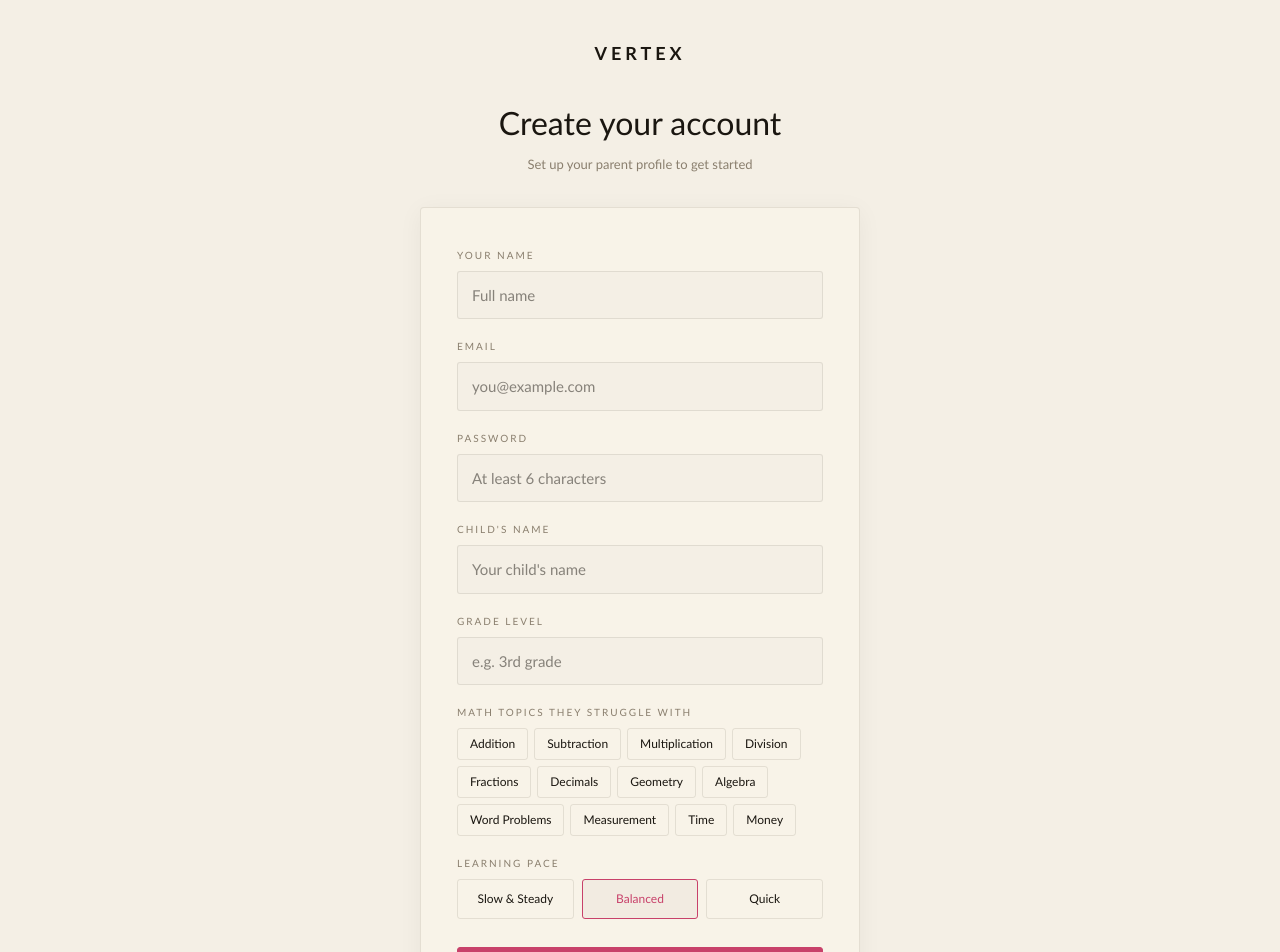
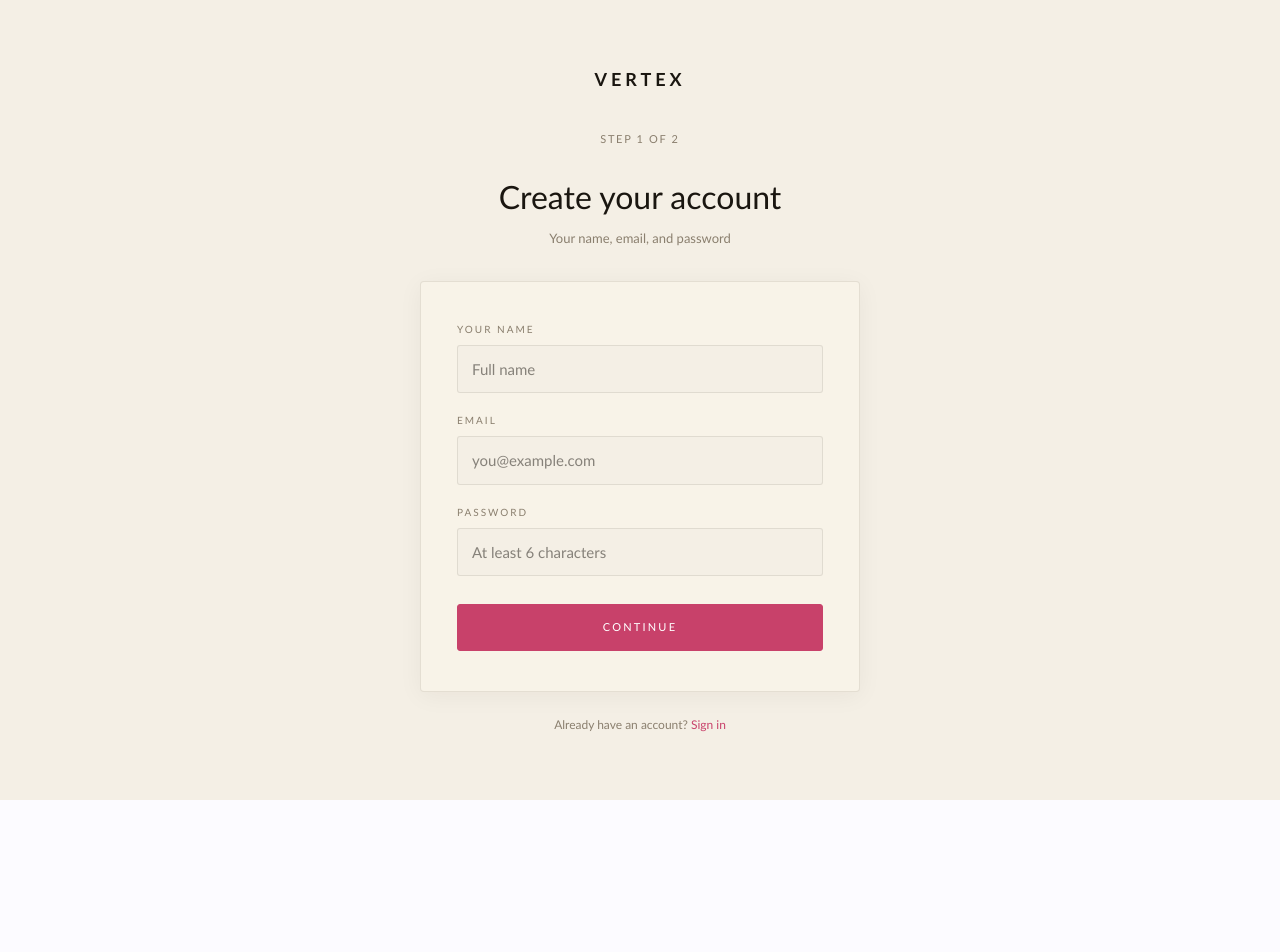
Before and after one commit to pierceluu10/vertex, a Next.js app: page /signup in a window 1280 px wide. Shown: the top 952 px of the page. After the commit the page ends 800 px from the top, so only its background shows below. Built offline with nearby package versions, Linux system fonts and the light colour scheme.

Commit message:
feat: signup and onboarding

```diff
--- a/src/app/globals.css
+++ b/src/app/globals.css
@@ -103,10 +103,24 @@
   * {
     @apply border-border outline-ring/50;
   }
-  body {
-    @apply bg-background text-foreground;
-  }
   html {
     @apply font-sans;
+    overflow: hidden;
+    background-color: var(--background);
+  }
+  body {
+    @apply text-foreground;
+    overflow: hidden;
+    background-color: var(--background);
+    min-height: 100vh;
+    display: flex;
+    flex-direction: column;
+  }
+  /* Scrollable app shell so content can scroll without overscroll bounce on html/body */
+  body > main#app-root {
+    flex: 1;
+    overflow: auto;
+    min-height: 0;
+    background-color: var(--background);
   }
 }
--- a/src/app/layout.tsx
+++ b/src/app/layout.tsx
@@ -28,7 +28,9 @@ export default function RootLayout({
       <body
         className={`${geistSans.variable} ${geistMono.variable} antialiased`}
       >
-        {children}
+        <main id="app-root">
+          {children}
+        </main>
       </body>
     </html>
   );
--- a/src/app/signup/page.tsx
+++ b/src/app/signup/page.tsx
@@ -6,23 +6,38 @@ import { useRouter } from "next/navigation";
 import "@/styles/vertex.css";
 import { createClient } from "@/lib/supabase/client";
 
-export default function SignUpPage() {
-  const router = useRouter();
-  const [name, setName] = useState("");
-  const [email, setEmail] = useState("");
-  const [password, setPassword] = useState("");
-  const [childName, setChildName] = useState("");
-  const [gradeLevel, setGradeLevel] = useState("");
-  const [mathTopics, setMathTopics] = useState<string[]>([]);
-  const [learningPace, setLearningPace] = useState("medium");
-  const [loading, setLoading] = useState(false);
-  const [error, setError] = useState<string | null>(null);
-
 const topicOptions = [
   "Addition", "Subtraction", "Multiplication", "Division",
   "Fractions", "Decimals", "Geometry", "Algebra",
   "Word Problems", "Measurement", "Time", "Money",
 ];
+
+const stepStyles = {
+  border: "1.5px solid rgba(55,45,25,0.10)",
+  selectedBorder: "#c8416a",
+  selectedBg: "rgba(200,65,106,0.06)",
+  selectedColor: "#c8416a",
+  defaultColor: "#1a1610",
+  font: "'Calibri', 'Trebuchet MS', sans-serif",
+};
+
+export default function SignUpPage() {
+  const router = useRouter();
+  const [step, setStep] = useState<1 | 2>(1);
+
+  // Step 1: parent account
+  const [name, setName] = useState("");
+  const [email, setEmail] = useState("");
+  const [password, setPassword] = useState("");
+
+  // Step 2: child info
+  const [childName, setChildName] = useState("");
+  const [gradeLevel, setGradeLevel] = useState("");
+  const [mathTopics, setMathTopics] = useState<string[]>([]);
+  const [learningPace, setLearningPace] = useState<"slow" | "medium" | "fast">("medium");
+
+  const [loading, setLoading] = useState(false);
+  const [error, setError] = useState<string | null>(null);
 
   function toggleTopic(topic: string) {
     setMathTopics((prev) =>
@@ -30,7 +45,13 @@ export default function SignUpPage() {
     );
   }
 
-  async function handleSubmit(e: React.FormEvent) {
+  function handleStep1(e: React.FormEvent) {
+    e.preventDefault();
+    setError(null);
+    setStep(2);
+  }
+
+  async function handleStep2Submit(e: React.FormEvent) {
     e.preventDefault();
     setLoading(true);
     setError(null);
@@ -53,7 +74,12 @@ export default function SignUpPage() {
       return;
     }
 
-    if (data.user) {
+    if (!data.user) {
+      setError("Something went wrong. Please try again.");
+      setLoading(false);
+      return;
+    }
+
     const { error: profileError } = await supabase.from("parents").insert({
       id: data.user.id,
       email,
@@ -61,7 +87,7 @@ export default function SignUpPage() {
       child_name: childName || null,
       grade_level: gradeLevel || null,
       math_topics: mathTopics,
-        learning_pace: learningPace as "slow" | "medium" | "fast",
+      learning_pace: learningPace,
     });
 
     if (profileError) {
@@ -70,7 +96,6 @@ export default function SignUpPage() {
       return;
     }
 
-      // Auto-generate access code
     try {
       await fetch("/api/access-code", {
         method: "POST",
@@ -81,9 +106,7 @@ export default function SignUpPage() {
       // Non-blocking
     }
 
-      router.push("/onboarding");
-    }
-
+    router.push("/dashboard");
     setLoading(false);
   }
 
@@ -91,36 +114,52 @@ export default function SignUpPage() {
     <div className="vtx-auth-page">
       <div className="vtx-auth-card">
         <Link href="/" className="vtx-auth-logo">Vertex</Link>
+
+        <div style={{ textAlign: "center", marginBottom: 24 }}>
+          <span style={{ fontSize: 11, letterSpacing: "0.15em", textTransform: "uppercase", color: "var(--vtx-muted, #8a7f6e)" }}>
+            Step {step} of 2
+          </span>
+        </div>
+
+        {step === 1 && (
+          <>
             <h1>Create your account</h1>
-        <p className="vtx-auth-sub">Set up your parent profile to get started</p>
-
+            <p className="vtx-auth-sub">Your name, email, and password</p>
             <div className="vtx-auth-form">
-          <form onSubmit={handleSubmit}>
+              <form onSubmit={handleStep1}>
                 <div className="vtx-field">
                   <label htmlFor="name">Your Name</label>
                   <input id="name" type="text" placeholder="Full name" value={name} onChange={(e) => setName(e.target.value)} required />
                 </div>
-
                 <div className="vtx-field">
                   <label htmlFor="email">Email</label>
                   <input id="email" type="email" placeholder="you@example.com" value={email} onChange={(e) => setEmail(e.target.value)} required />
                 </div>
-
                 <div className="vtx-field">
                   <label htmlFor="password">Password</label>
                   <input id="password" type="password" placeholder="At least 6 characters" value={password} onChange={(e) => setPassword(e.target.value)} required minLength={6} />
                 </div>
+                {error && <div className="vtx-auth-error">{error}</div>}
+                <button type="submit" className="vtx-auth-btn">Continue</button>
+              </form>
+            </div>
+          </>
+        )}
 
+        {step === 2 && (
+          <>
+            <h1>About your child</h1>
+            <p className="vtx-auth-sub">We&apos;ll use this to personalize their experience</p>
+            <div className="vtx-auth-form">
+              <form onSubmit={handleStep2Submit}>
                 <div className="vtx-field">
                   <label htmlFor="childName">Child&apos;s Name</label>
                   <input id="childName" type="text" placeholder="Your child's name" value={childName} onChange={(e) => setChildName(e.target.value)} />
                 </div>
-
                 <div className="vtx-field">
                   <label htmlFor="grade">Grade Level</label>
                   <input id="grade" type="text" placeholder="e.g. 3rd grade" value={gradeLevel} onChange={(e) => setGradeLevel(e.target.value)} />
                 </div>
-
                 <div className="vtx-field">
                   <label>Math Topics They Struggle With</label>
                   <div style={{ display: "flex", flexWrap: "wrap", gap: 6, marginTop: 4 }}>
@@ -131,11 +170,11 @@ export default function SignUpPage() {
                         onClick={() => toggleTopic(topic)}
                         style={{
                           padding: "6px 12px", fontSize: 12, borderRadius: 3,
-                      border: `1.5px solid ${mathTopics.includes(topic) ? "#c8416a" : "rgba(55,45,25,0.10)"}`,
-                      background: mathTopics.includes(topic) ? "rgba(158,107,117,0.06)" : "transparent",
-                      color: mathTopics.includes(topic) ? "#c8416a" : "#1a1610",
+                          border: `1.5px solid ${mathTopics.includes(topic) ? stepStyles.selectedBorder : stepStyles.border}`,
+                          background: mathTopics.includes(topic) ? stepStyles.selectedBg : "transparent",
+                          color: mathTopics.includes(topic) ? stepStyles.selectedColor : stepStyles.defaultColor,
                           cursor: "pointer", transition: "all 0.2s",
-                      fontFamily: "'Calibri', 'Trebuchet MS', sans-serif",
+                          fontFamily: stepStyles.font,
                         }}
                       >
                         {topic}
@@ -143,14 +182,13 @@ export default function SignUpPage() {
                     ))}
                   </div>
                 </div>
-
                 <div className="vtx-field">
                   <label>Learning Pace</label>
                   <div style={{ display: "grid", gridTemplateColumns: "1fr 1fr 1fr", gap: 8, marginTop: 4 }}>
                     {[
-                  { value: "slow", label: "Slow & Steady" },
-                  { value: "medium", label: "Balanced" },
-                  { value: "fast", label: "Quick" },
+                      { value: "slow" as const, label: "Slow & Steady" },
+                      { value: "medium" as const, label: "Balanced" },
+                      { value: "fast" as const, label: "Quick" },
                     ].map((opt) => (
                       <button
                         key={opt.value}
@@ -158,11 +196,11 @@ export default function SignUpPage() {
                         onClick={() => setLearningPace(opt.value)}
                         style={{
                           padding: "10px 8px", fontSize: 12, borderRadius: 3,
-                      border: `1.5px solid ${learningPace === opt.value ? "#c8416a" : "rgba(55,45,25,0.10)"}`,
-                      background: learningPace === opt.value ? "rgba(158,107,117,0.06)" : "transparent",
-                      color: learningPace === opt.value ? "#c8416a" : "#1a1610",
+                          border: `1.5px solid ${learningPace === opt.value ? stepStyles.selectedBorder : stepStyles.border}`,
+                          background: learningPace === opt.value ? stepStyles.selectedBg : "transparent",
+                          color: learningPace === opt.value ? stepStyles.selectedColor : stepStyles.defaultColor,
                           cursor: "pointer", transition: "all 0.2s",
-                      fontFamily: "'Calibri', 'Trebuchet MS', sans-serif",
+                          fontFamily: stepStyles.font,
                         }}
                       >
                         {opt.label}
@@ -170,14 +208,27 @@ export default function SignUpPage() {
                     ))}
                   </div>
                 </div>
-
                 {error && <div className="vtx-auth-error">{error}</div>}
-
-            <button type="submit" disabled={loading} className="vtx-auth-btn">
+                <div style={{ display: "flex", gap: 12, marginTop: 8 }}>
+                  <button
+                    type="button"
+                    onClick={() => setStep(1)}
+                    style={{
+                      flex: 1, padding: 14, border: "1.5px solid var(--vtx-border)", background: "transparent",
+                      color: "var(--vtx-muted)", fontFamily: stepStyles.font, fontSize: 11, letterSpacing: "0.2em",
+                      textTransform: "uppercase", borderRadius: 3, cursor: "pointer",
+                    }}
+                  >
+                    Back
+                  </button>
+                  <button type="submit" disabled={loading} className="vtx-auth-btn" style={{ flex: 1 }}>
                     {loading ? "Creating account..." : "Create Account"}
                   </button>
+                </div>
               </form>
             </div>
+          </>
+        )}
 
         <p className="vtx-auth-link">
           Already have an account? <Link href="/login">Sign in</Link>
```
Lines whose indentation alone changed are shown as unchanged.
